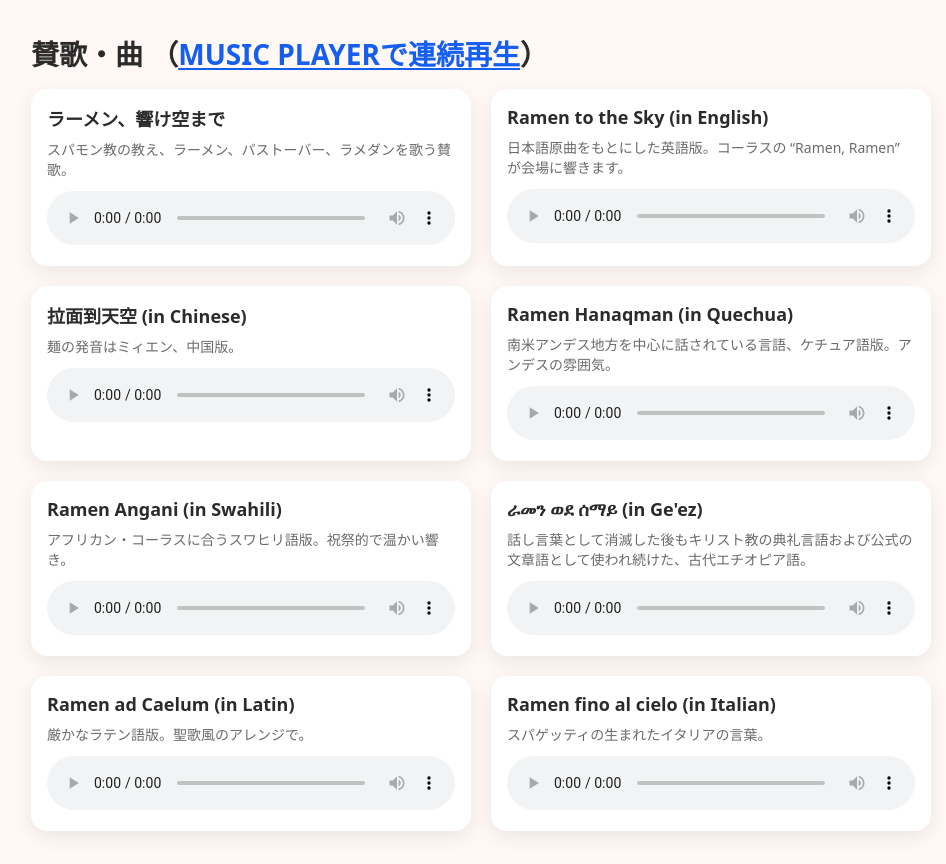
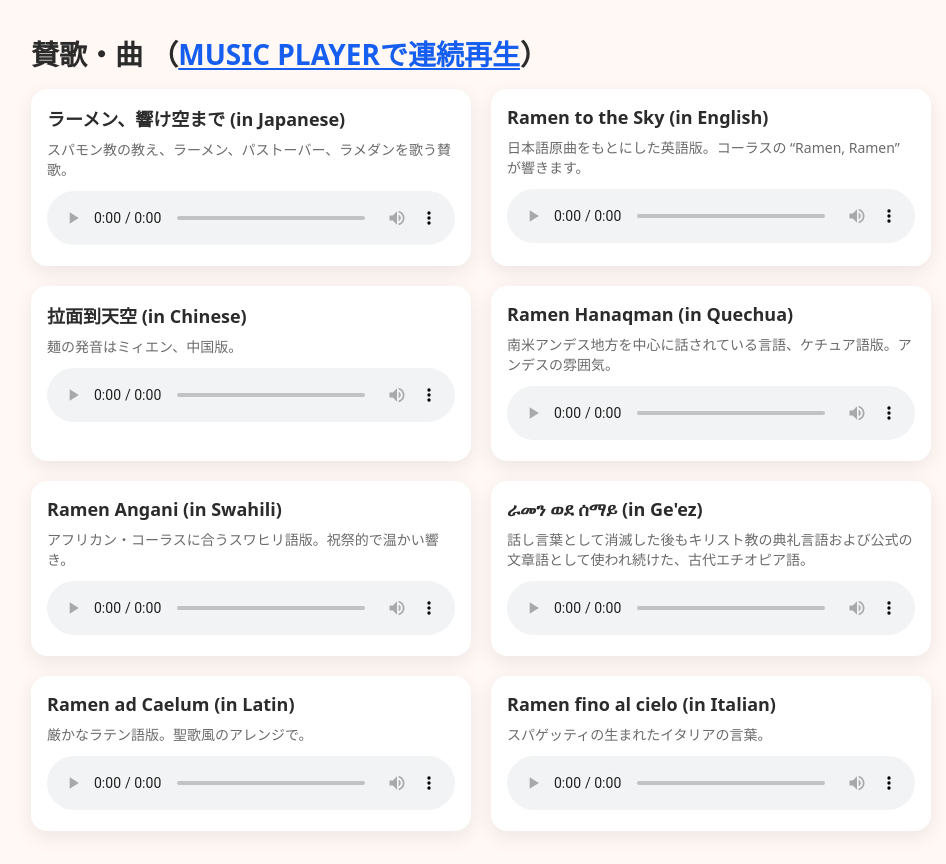
Before and after one commit to code4fukui/spamon, a plain HTML site: page index.html in a window 1280 px wide. Shown: the part 858-1722 px from the top of the page, without its empty margins (159-1105 px from the left). Drawn offline with Linux system fonts and the light colour scheme.

Commit message:
updated music

```diff
--- a/index.html
+++ b/index.html
@@ -101,18 +101,18 @@
       <h2>賛歌・曲 （<a href="https://code4fukui.github.io/music-player/?m3u8=https://code4fukui.github.io/spamon/music/index.m3u8">MUSIC PLAYERで連続再生</a>）</h2>
       <div class="songs">
         <article class="song">
-          <h3>ラーメン、響け空まで</h3>
+          <h3>ラーメン、響け空まで (in Japanese)</h3>
           <p>スパモン教の教え、ラーメン、パストーバー、ラメダンを歌う賛歌。</p>
           <audio controls preload="metadata">
-            <source src="music/ラーメン、響け空まで.mp3" type="audio/mpeg">
+            <source src="music/ラーメン、響け空まで (in Japanese).mp3" type="audio/mpeg">
             お使いのブラウザはオーディオ再生に対応していません。
           </audio>
         </article>
         <article class="song">
           <h3>Ramen to the Sky (in English)</h3>
-          <p>日本語原曲をもとにした英語版。コーラスの “Ramen, Ramen” が会場に響きます。</p>
+          <p>日本語原曲をもとにした英語版。コーラスの “Ramen, Ramen” が響きます。</p>
           <audio controls preload="metadata">
-            <source src="music/Ramen to the Sky.mp3" type="audio/mpeg">
+            <source src="music/Ramen to the Sky (in English).mp3" type="audio/mpeg">
             お使いのブラウザはオーディオ再生に対応していません。
           </audio>
         </article>
```
Also changed, not shown: 7 other files.
